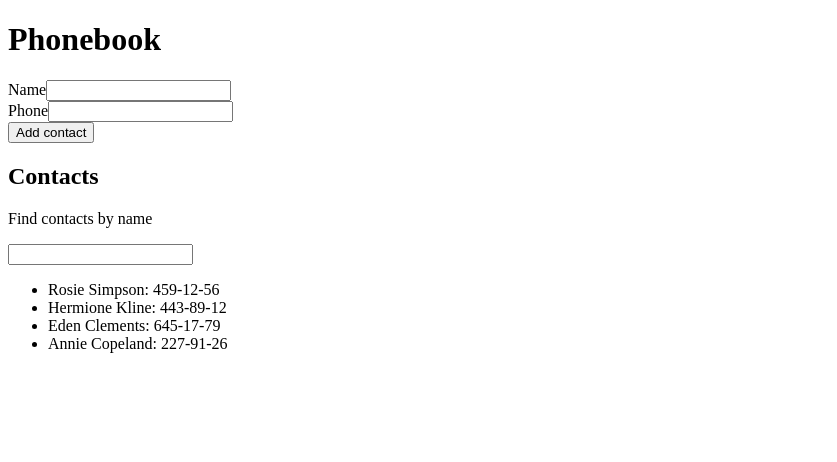
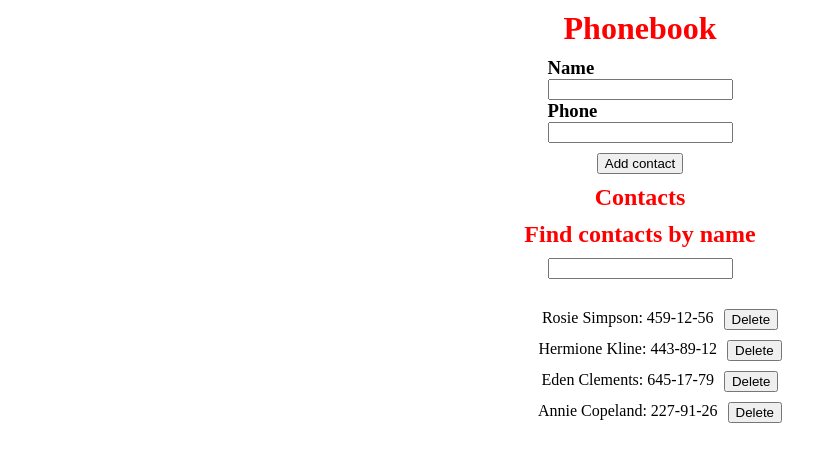
Before and after one commit to Artem2313/goit-react-hw-02-phonebook, a React (Create React App) app: page / in a window 1280 px wide. Shown: the top 462 px of the page, without its empty margins (0-837 px from the left). Built offline with nearby package versions, Linux system fonts and the light colour scheme.

Commit message:
done_1_0_0

```diff
--- a/src/components/App.js
+++ b/src/components/App.js
@@ -1,11 +1,15 @@
 import React, { Component } from 'react';
 import shortid from 'shortid';
-// import SignUpForm from './SignUpForm/SignUpForm';
-// import FriendList from './FriendList/FriendList';
+import CreateContact from './CreateContact/CreateContact';
+import Filter from './Filter/Filter';
+import ContactList from './ContactList/ContactList';
+import styles from './StyledDiv/styles.module.css';
 
 const filterContactsByQuery = (contacts, filter) => {
-  return contacts.filter(contact =>
-    contact.name.toLowerCase().includes(filter.toLowerCase()),
+  return contacts.filter(
+    contact =>
+      contact.name.toLowerCase().includes(filter.toLowerCase()) ||
+      contact.number.includes(filter),
   );
 };
 
@@ -22,6 +26,12 @@ class App extends Component {
     number: '',
   };
 
+  inputIDs = {
+    nameID: shortid.generate(),
+    numberID: shortid.generate(),
+    filterID: shortid.generate(),
+  };
+
   handleChange = e => {
     const { name, value } = e.target;
     this.setState({ [name]: value });
@@ -36,7 +46,7 @@ class App extends Component {
       number,
     };
     if (contacts.find(contact => contact.name === name)) {
-      // console.log('This name already exists');
+      alert('This name already exists');
     } else {
       this.setState(state => ({
         contacts: [...state.contacts, createContact],
@@ -45,38 +55,43 @@ class App extends Component {
     this.resetForm();
   };
 
+  handleDelete = id => {
+    this.setState(state => ({
+      contacts: state.contacts.filter(contact => contact.id !== id),
+    }));
+  };
+
   resetForm = () => {
     this.setState({ name: '', number: '' });
   };
 
   render() {
     const { name, contacts, number, filter } = this.state;
+    const { nameID, numberID, filterID } = this.inputIDs;
     const onChange = this.handleChange;
     const onSubmit = this.handleSubmit;
+    const onDelete = this.handleDelete;
+
     const filtedContacts = filterContactsByQuery(contacts, filter);
 
     return (
-      <div>
+      <div styles={styles}>
         <h1>Phonebook</h1>
-        <form onSubmit={onSubmit}>
-          Name
-          <input name="name" value={name} onChange={onChange} type="text" />
-          <br />
-          Phone
-          <input name="number" value={number} onChange={onChange} type="text" />
-          <br />
-          <button type="submit">Add contact</button>
-        </form>
+        <CreateContact
+          name={name}
+          nameID={nameID}
+          number={number}
+          numberID={numberID}
+          onChange={onChange}
+          onSubmit={onSubmit}
+        />
         <h2>Contacts</h2>
-        <p>Find contacts by name</p>
-        <input name="filter" value={filter} onChange={onChange} type="text" />
-        <ul>
-          {filtedContacts.map(contact => (
-            <li key={contact.id}>
-              {contact.name}: {contact.number}
-            </li>
-          ))}
-        </ul>
+        <Filter
+          filter={filter}
+          onChange={this.handleChange}
+          filterID={filterID}
+        />
+        <ContactList onDelete={onDelete} filtedContacts={filtedContacts} />
       </div>
     );
   }
--- /dev/null
+++ b/src/components/ContactList/ContactList.jsx
@@ -0,0 +1,26 @@
+import React from 'react';
+import PropTypes from 'prop-types';
+
+const Contactlist = ({ onDelete, filtedContacts }) => {
+  return (
+    <div>
+      <ul>
+        {filtedContacts.map(contact => (
+          <li key={contact.id}>
+            {contact.name}: {contact.number}
+            <button type="button" onClick={() => onDelete(contact.id)}>
+              Delete
+            </button>
+          </li>
+        ))}
+      </ul>
+    </div>
+  );
+};
+
+Contactlist.propTypes = {
+  onDelete: PropTypes.func.isRequired,
+  filtedContacts: PropTypes.arrayOf(PropTypes.shape({})).isRequired,
+};
+
+export default Contactlist;
--- /dev/null
+++ b/src/components/CreateContact/CreateContact.jsx
@@ -0,0 +1,49 @@
+import React from 'react';
+import PropTypes from 'prop-types';
+
+const CreateContact = ({
+  name,
+  nameID,
+  numberID,
+  number,
+  onChange,
+  onSubmit,
+}) => {
+  return (
+    <form onSubmit={onSubmit}>
+      <label htmlFor={nameID}>
+        <h3>Name</h3>
+        <input
+          name="name"
+          value={name}
+          onChange={onChange}
+          type="text"
+          required
+        />
+      </label>
+
+      <label htmlFor={numberID}>
+        <h3>Phone</h3>
+        <input
+          name="number"
+          value={number}
+          onChange={onChange}
+          type="number"
+          required
+        />
+      </label>
+      <button type="submit">Add contact</button>
+    </form>
+  );
+};
+
+CreateContact.propTypes = {
+  name: PropTypes.string.isRequired,
+  nameID: PropTypes.string.isRequired,
+  numberID: PropTypes.string.isRequired,
+  number: PropTypes.string.isRequired,
+  onChange: PropTypes.func.isRequired,
+  onSubmit: PropTypes.func.isRequired,
+};
+
+export default CreateContact;
--- /dev/null
+++ b/src/components/Filter/Filter.jsx
@@ -0,0 +1,27 @@
+import React from 'react';
+import PropTypes from 'prop-types';
+
+const Filter = ({ filter, onChange, filterID }) => {
+  return (
+    <div>
+      <label htmlFor={filterID}>
+        <h2>Find contacts by name</h2>
+        <input
+          name="filter"
+          value={filter}
+          id={filterID}
+          onChange={onChange}
+          type="text"
+        />
+      </label>
+    </div>
+  );
+};
+
+Filter.propTypes = {
+  filterID: PropTypes.string.isRequired,
+  onChange: PropTypes.func.isRequired,
+  filter: PropTypes.string.isRequired,
+};
+
+export default Filter;
--- /dev/null
+++ b/src/components/StyledDiv/styles.module.css
@@ -0,0 +1,46 @@
+* {
+  margin: 0 auto;
+}
+
+input {
+  display: block;
+}
+
+h1,
+h2 {
+  text-align: center;
+  color: Red;
+  margin-top: 10px;
+  margin-bottom: 10px;
+}
+
+button:active {
+  background-color: rgb(28, 28, 146);
+}
+
+form {
+  display: flex;
+  width: fit-content;
+  flex-direction: column;
+}
+
+form > button {
+  margin-top: 10px;
+}
+
+ul {
+  margin-top: 20px;
+  display: flex;
+  flex-direction: column;
+  list-style: none;
+}
+
+li {
+  display: flex;
+  margin-top: 10px;
+  justify-content: space-between;
+}
+
+li > button {
+  margin-left: 10px;
+}
```
Also changed, not shown: src/components/FriendList/FriendList.js (deleted, +0 -14 lines), src/components/SignUpForm/SignUpForm.js (deleted, +0 -163 lines).
